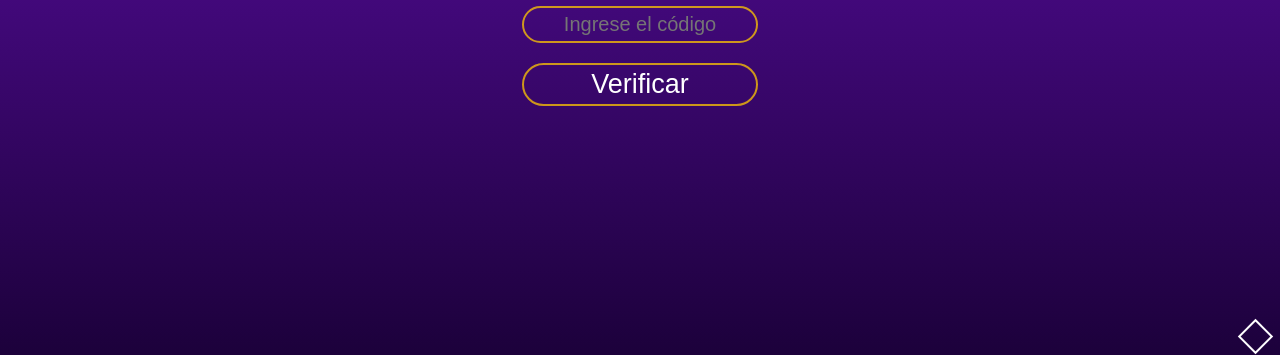
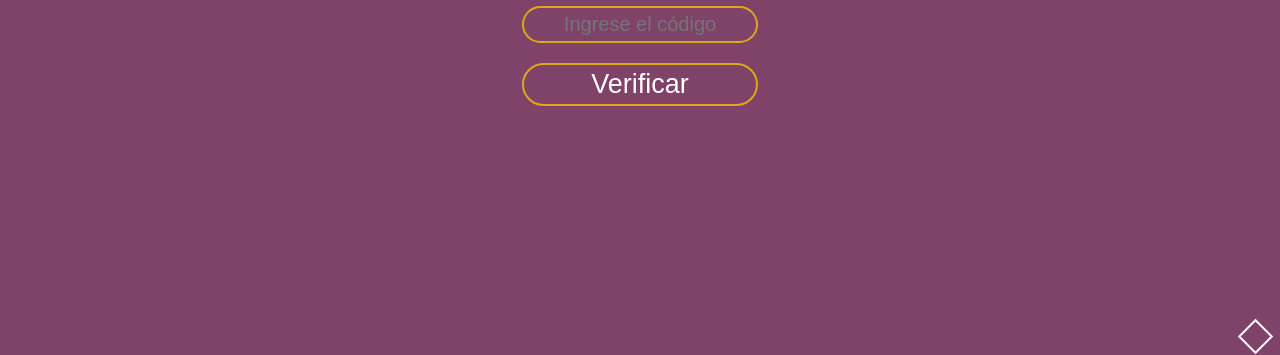
Before and after one commit to Frangaleano/plataforma-codes, a website: page frontend/index.html in a window 1280 px wide. Shown: the part 445-800 px from the top of the page. Drawn offline with Linux system fonts and the light colour scheme; a web font is replaced by a local one.

Commit message:
fondo-mcking

```diff
--- a/frontend/style.css
+++ b/frontend/style.css
@@ -1,15 +1,18 @@
 @import url('https://fonts.googleapis.com/css2?family=Kdam+Thmor+Pro&display=swap');
 
 body {
-    margin: 0;
+    margin: 0px 20px;
     font-family: "Euclid Circular A";
-    background: linear-gradient(180deg, rgba(140, 34, 195, 1) 0%, rgba(68, 9, 126, 1) 53%, rgba(28, 1, 59, 1) 100%);
+    background-image: linear-gradient(rgba(0, 0, 0, 0.5), rgba(0, 0, 0, 0.5)), url(./img/fondo-mcking.jpeg);
+    background-size: cover;
     font-family: 'Kdam Thmor Pro', sans-serif;
     color: white;
     height: 100vh;
     display: flex;
     justify-content: center;
     flex-direction: column;
+    align-items: center;
+    text-shadow: 2px 2px 4px rgba(0, 0, 0, 0.7);
 }
 
 * {
```
Also changed, not shown: frontend/img/fondo-mcking.jpeg (added).
